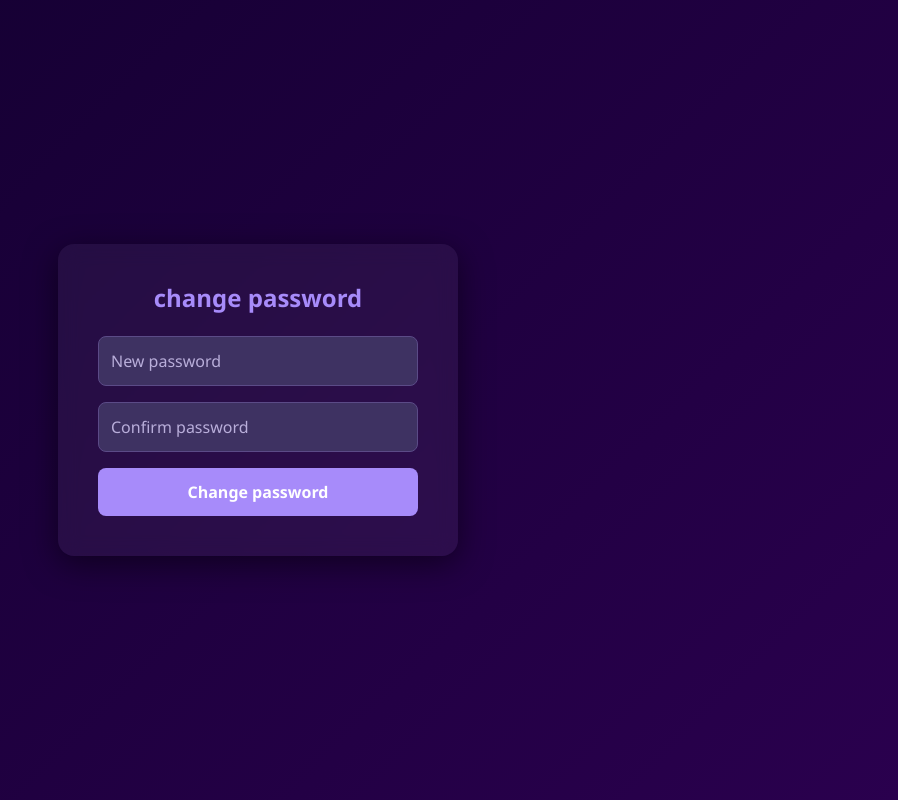
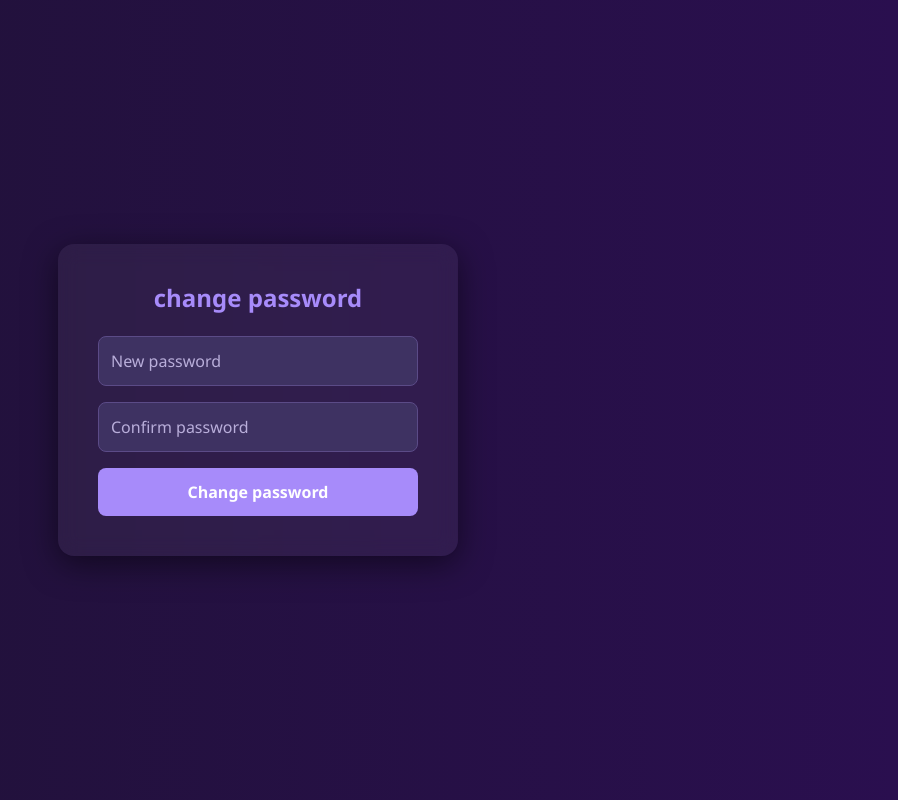
Before and after one commit to palignusw/courseProject, a Next.js app in the folder client/: page /reset-password in a window 1280 px wide. Shown: the whole page, without its empty margins (382-1280 px from the left). Built offline with nearby package versions, Linux system fonts and the light colour scheme; no server answers.

Commit message:
fix styles

```diff
--- a/client/app/forgot-password/forgot-password.module.scss
+++ b/client/app/forgot-password/forgot-password.module.scss
@@ -3,7 +3,7 @@
 	justify-content: center;
 	align-items: center;
 	height: 100vh;
-  background: linear-gradient(135deg, #12002f, #2a004e);
+	background: linear-gradient(to right, #1f1235, #2a0f4f);
 	font-family: 'Segoe UI', Tahoma, Geneva, Verdana, sans-serif;
 }
 
--- a/client/app/forgot-password/page.tsx
+++ b/client/app/forgot-password/page.tsx
@@ -26,7 +26,7 @@ export default function ForgotPasswordPage() {
 	return (
 		<div className={styles.wrapper}>
 			<div className={styles.formBox}>
-				<h2 className={styles.title}>Восстановление пароля</h2>
+				<h2 className={styles.title}>Recover password</h2>
 
 				{error && (
 					<p className={`${styles.message} ${styles.error}`}>{error}</p>
--- a/client/app/login/LoginPage.module.scss
+++ b/client/app/login/LoginPage.module.scss
@@ -3,7 +3,7 @@
 	justify-content: center;
 	align-items: center;
 	height: 100vh;
-	background: linear-gradient(135deg, #12002f, #2a004e);
+	background: linear-gradient(to right, #1f1235, #2a0f4f);
 	font-family: 'Segoe UI', Tahoma, Geneva, Verdana, sans-serif;
 }
 
--- a/client/app/register/Register.module.scss
+++ b/client/app/register/Register.module.scss
@@ -88,3 +88,7 @@
 	text-align: center;
 	margin-bottom: 16px;
 }
+
+.inputGroup input {
+	background-color: #3b365f;
+}
--- a/client/app/register/page.tsx
+++ b/client/app/register/page.tsx
@@ -38,7 +38,7 @@ export default function Register() {
 				<h1 className={styles.logo}>Itransition Project</h1>
 				<p className={styles.subtitle}>Create your account</p>
 				<form onSubmit={handleSubmit} className={styles.form}>
-					<div>
+					<div className={styles.inputGroup}>
 						<label>Name</label>
 						<input
 							type='text'
@@ -48,7 +48,7 @@ export default function Register() {
 							required
 						/>
 					</div>
-					<div>
+					<div className={styles.inputGroup}>
 						<label>Email</label>
 						<input
 							type='email'
@@ -58,7 +58,7 @@ export default function Register() {
 							required
 						/>
 					</div>
-					<div>
+					<div className={styles.inputGroup}>
 						<label>Password</label>
 						<input
 							type='password'
--- a/client/app/reset-password/reset-password.module.scss
+++ b/client/app/reset-password/reset-password.module.scss
@@ -3,7 +3,7 @@
   justify-content: center;
   align-items: center;
   height: 100vh;
-  background: linear-gradient(135deg, #12002f, #2a004e);
+	background: linear-gradient(to right, #1f1235, #2a0f4f);
   font-family: 'Segoe UI', Tahoma, Geneva, Verdana, sans-serif;
 }
 
```
Lines whose indentation alone changed are shown as unchanged.
